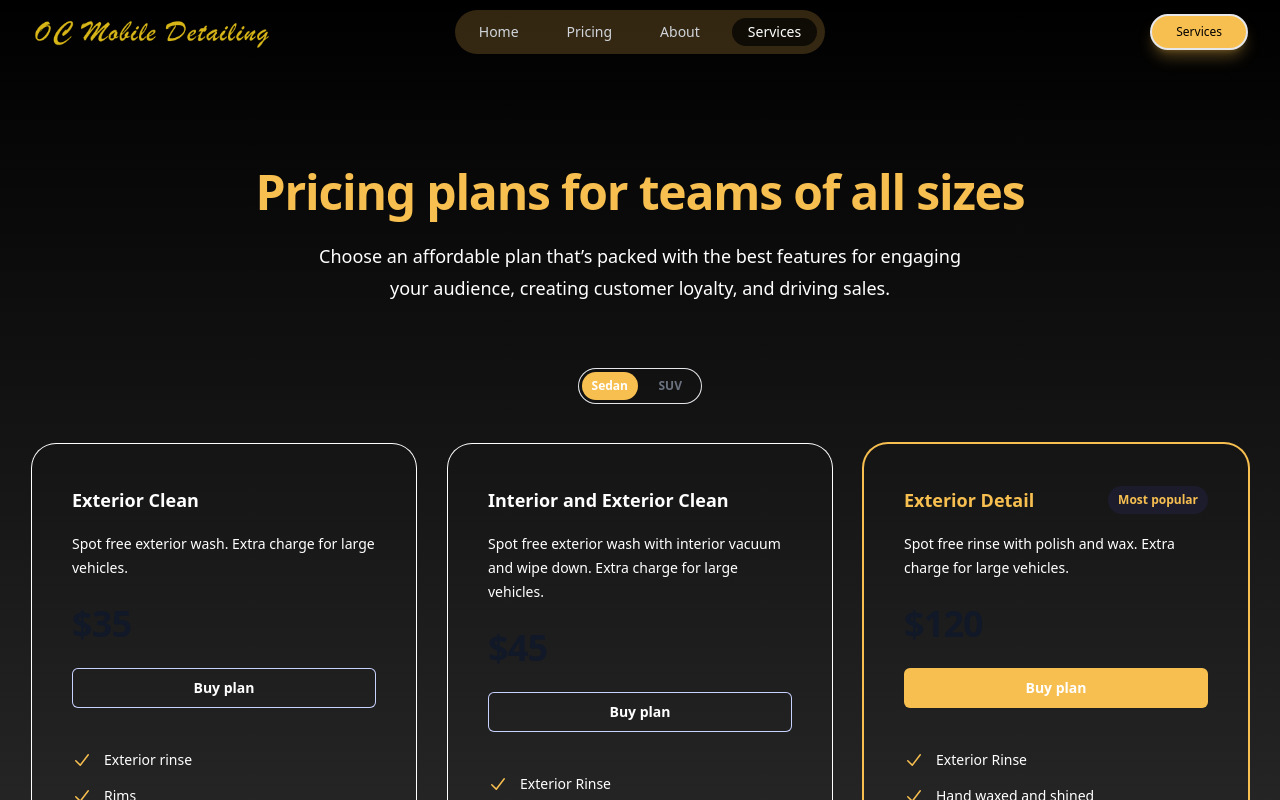
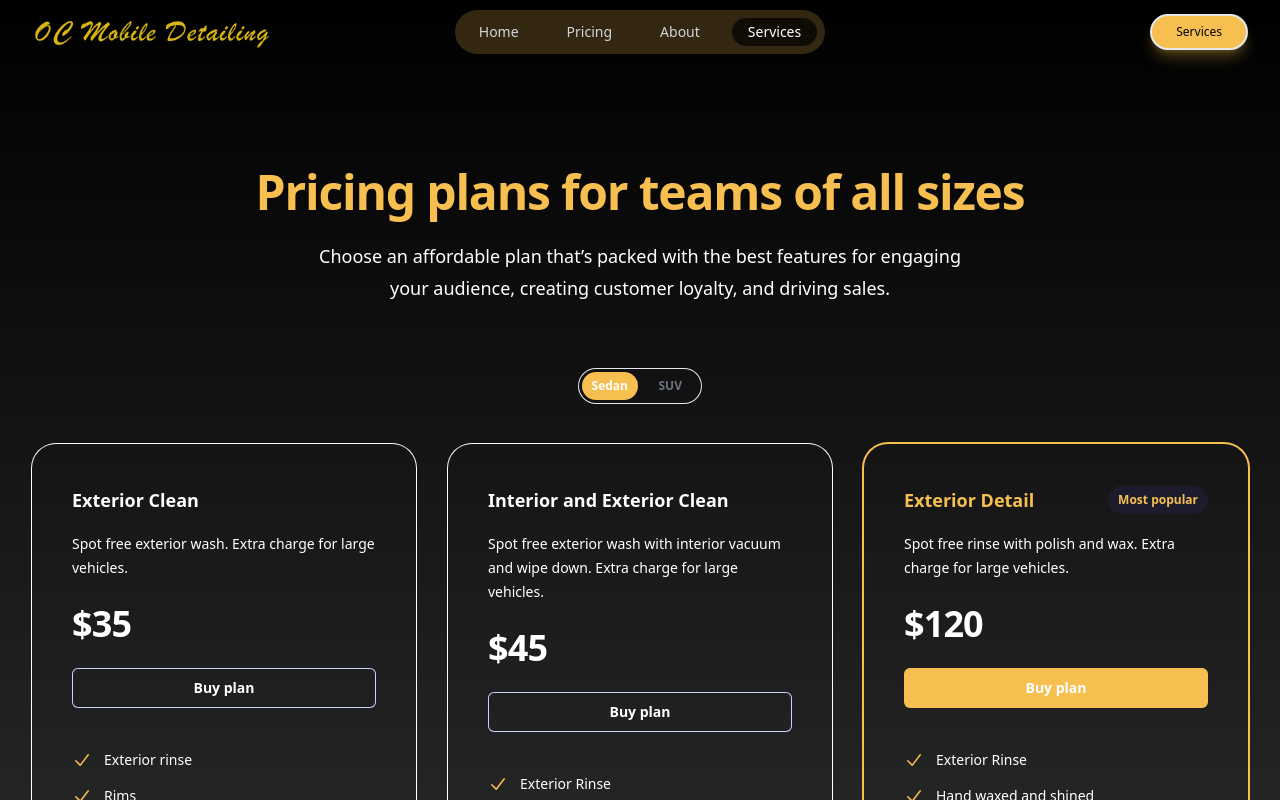
Before and after one commit to Kam-Mivehchi/oc-mobile-detail, a Next.js app: page /services in a window 1280 px wide. Shown: the top 800 px of the page. Built offline with nearby package versions, Linux system fonts and the light colour scheme.

Commit message:
changed text of prices to white

```diff
--- a/src/components/prices.tsx
+++ b/src/components/prices.tsx
@@ -151,7 +151,7 @@ export default function Pricing() {
               <p className="mt-4 text-sm leading-6 text-white">{tier.description}</p>
               <p className="mt-6 flex items-baseline gap-x-1">
                 {/* I had to add 'as keyof typeof tier.price. I am not sure why typescript needed this' */}
-                <span className="text-4xl font-bold tracking-tight text-gray-900">{tier.price[frequency.value as keyof typeof tier.price]}</span>
+                <span className="text-4xl font-bold tracking-tight text-white">{tier.price[frequency.value as keyof typeof tier.price]}</span>
               </p>
               <a
                 href={tier.href}
```
